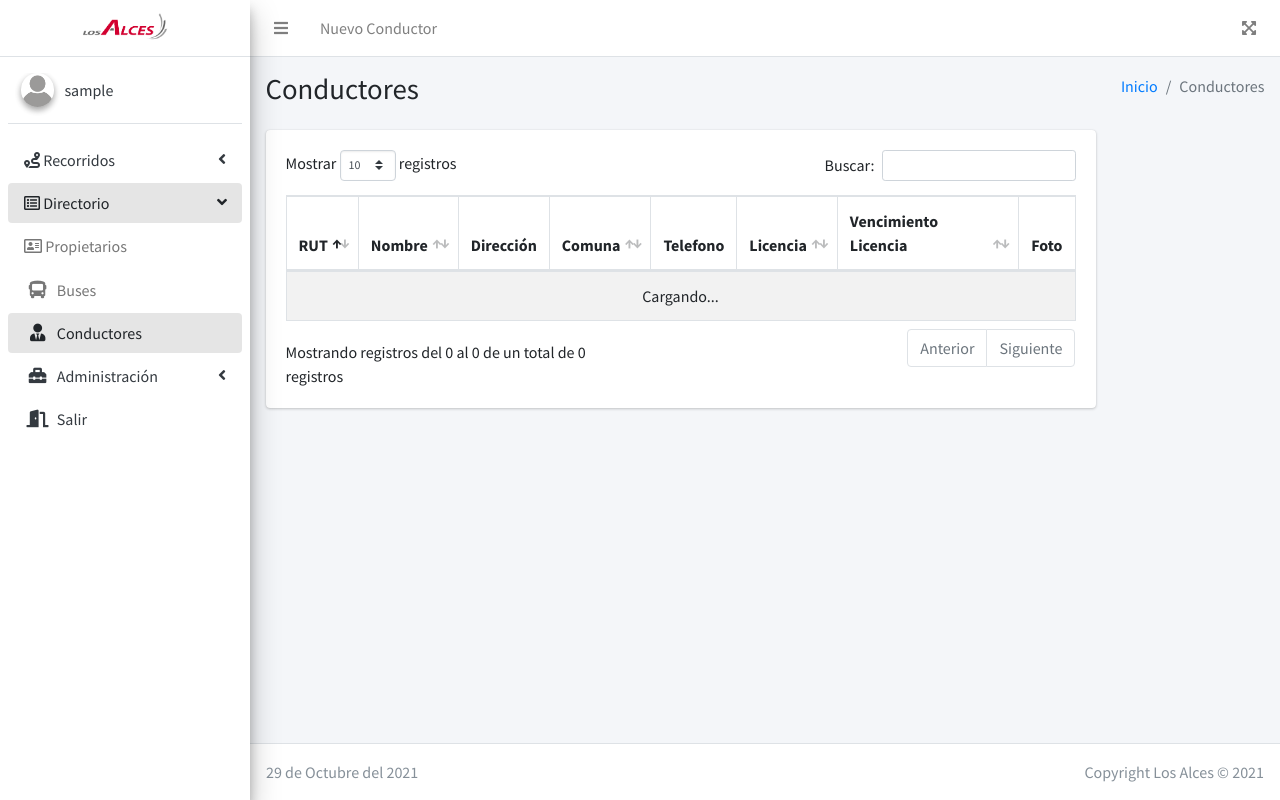
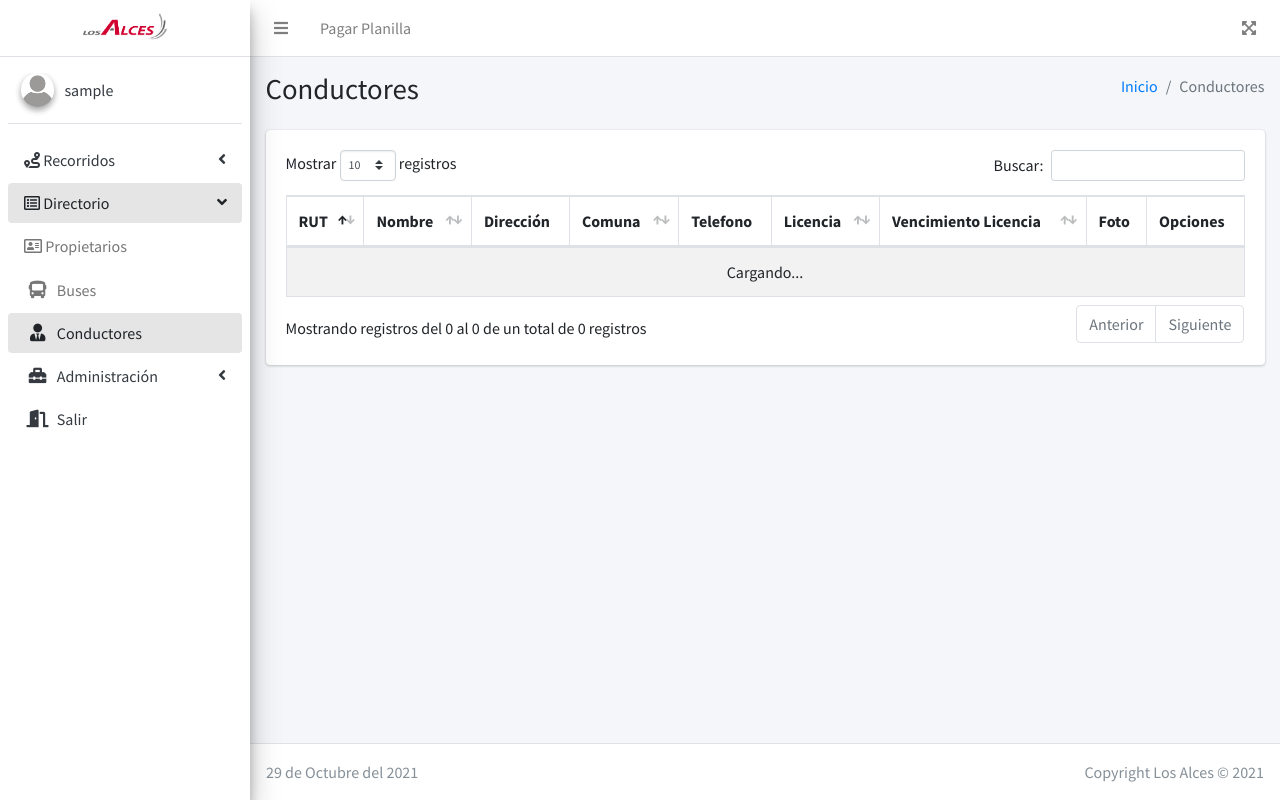
Before and after one commit to saert3311/alces-adm, a Django app: page /conductores/ in a window 1280 px wide. Run offline with Django 3.2, Linux system fonts and the light colour scheme; the visitor is signed in with stand-in values (Sample User, id 1); some libraries are stand-ins or nearby versions.

Commit message:
Prueba Heroku

```diff
--- a/templates/conductores.html
+++ b/templates/conductores.html
@@ -8,7 +8,7 @@
 {% endblock stylesheets %}
 {% block acciones %}
     <li class="nav-item d-none d-sm-inline-block">
-        <a href="{% url 'conductores:crear' %}" class="nav-link">Nuevo Conductor</a>
+        <a href="{% url 'conductores:crear' %}" class="nav-link">Pagar Planilla</a>
     </li>
 {% endblock acciones %}
 {% block contenido %}
@@ -33,7 +33,7 @@
     <div class="content">
         <div class="container-fluid">
             <div class="row">
-                <div class="col-sm-10 align-self-center">
+                <div class="col-12 align-self-center">
                     <div class="card">
                         <div class="card-body">
                             <table id="listado-conductores" class="table table-bordered table-striped">
```
Also changed, not shown: templates/recorridos/despachos.html (added, +10 -0 lines), requirements.txt (renamed from requeriments.txt).
